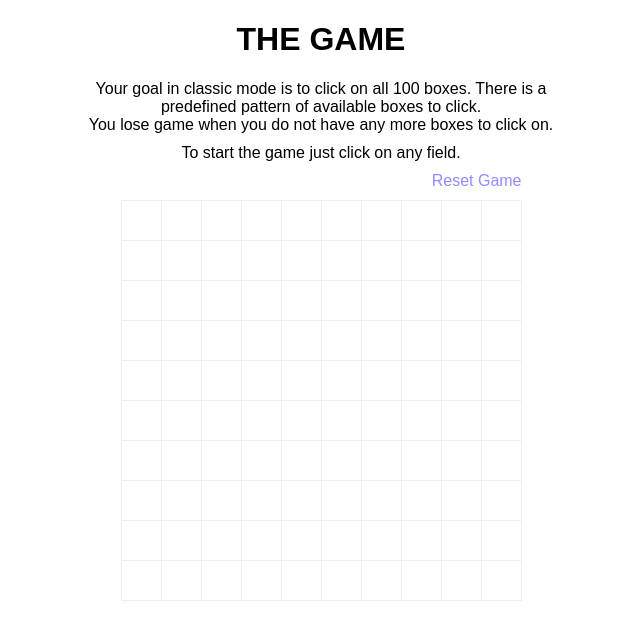
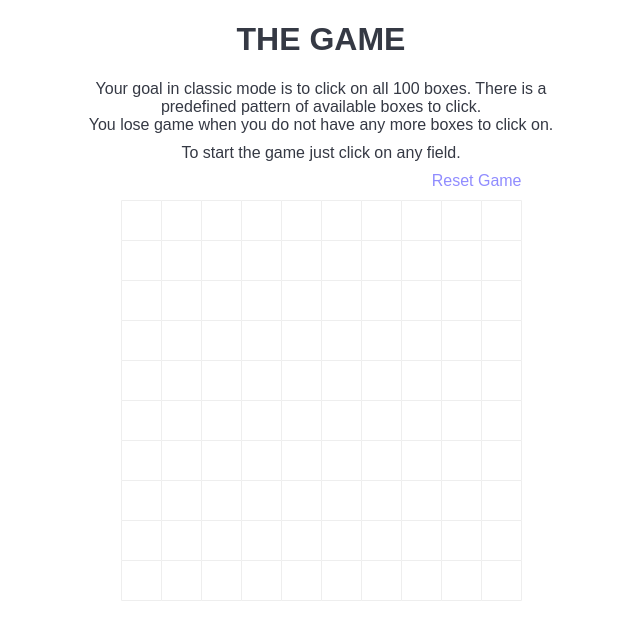
Before and after one commit to jelenabircevic/canvas-task, a website: page index.html in a window 1280 px wide. Shown: the whole page, without its empty margins (319-959 px from the left). Drawn offline with Linux system fonts and the light colour scheme.

Commit message:
Text color adjustment

```diff
--- a/src/index.css
+++ b/src/index.css
@@ -1,12 +1,14 @@
 h1 {
 	text-align: center;
 	font-family: sans-serif;
+	color: #353944;
 }
 p {
 	text-align: center;
 	font-family: sans-serif;
 	max-width: 500px;
 	margin: 0 auto 10px;
+	color: #353944;
 }
 .overlay {
 	display: none;
```
